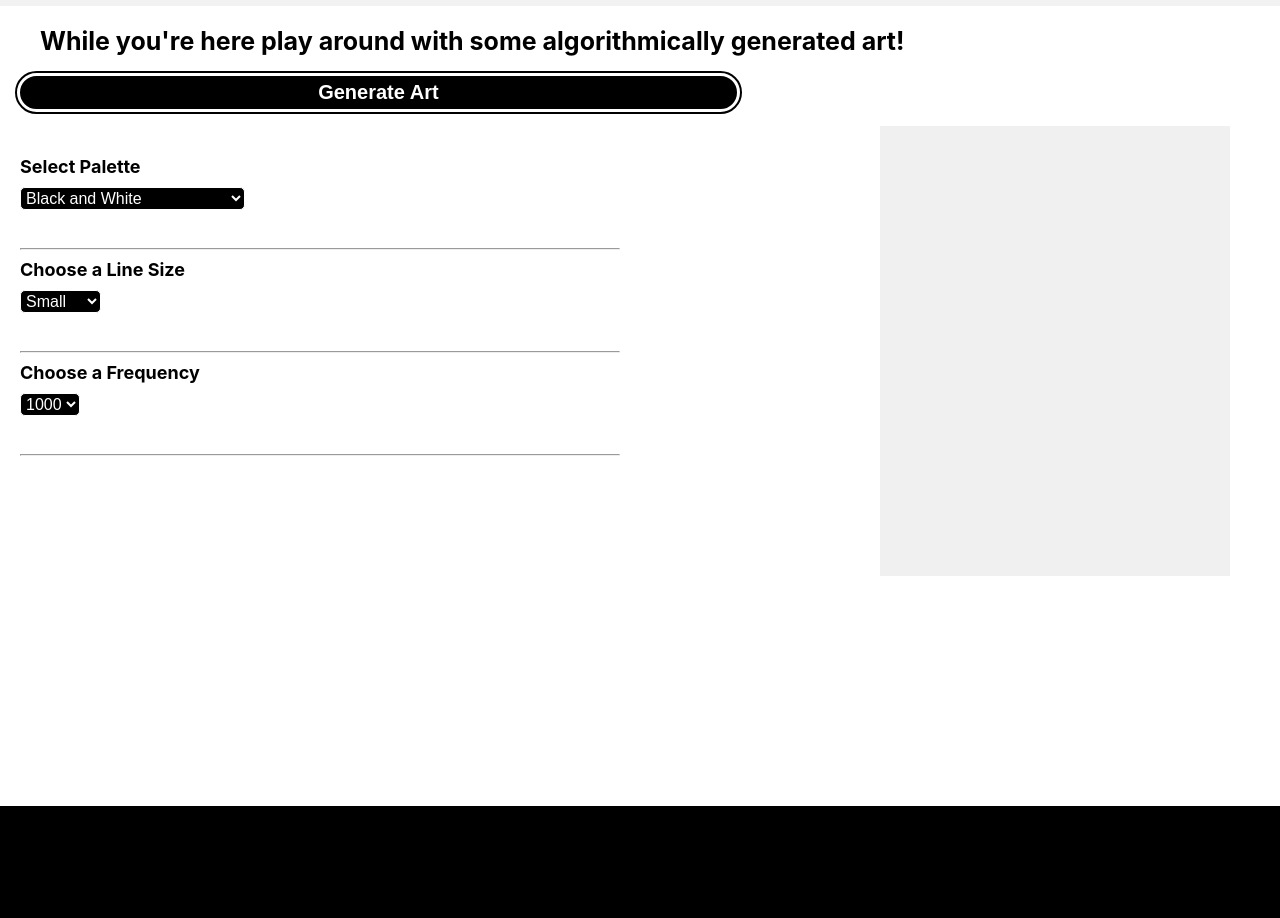
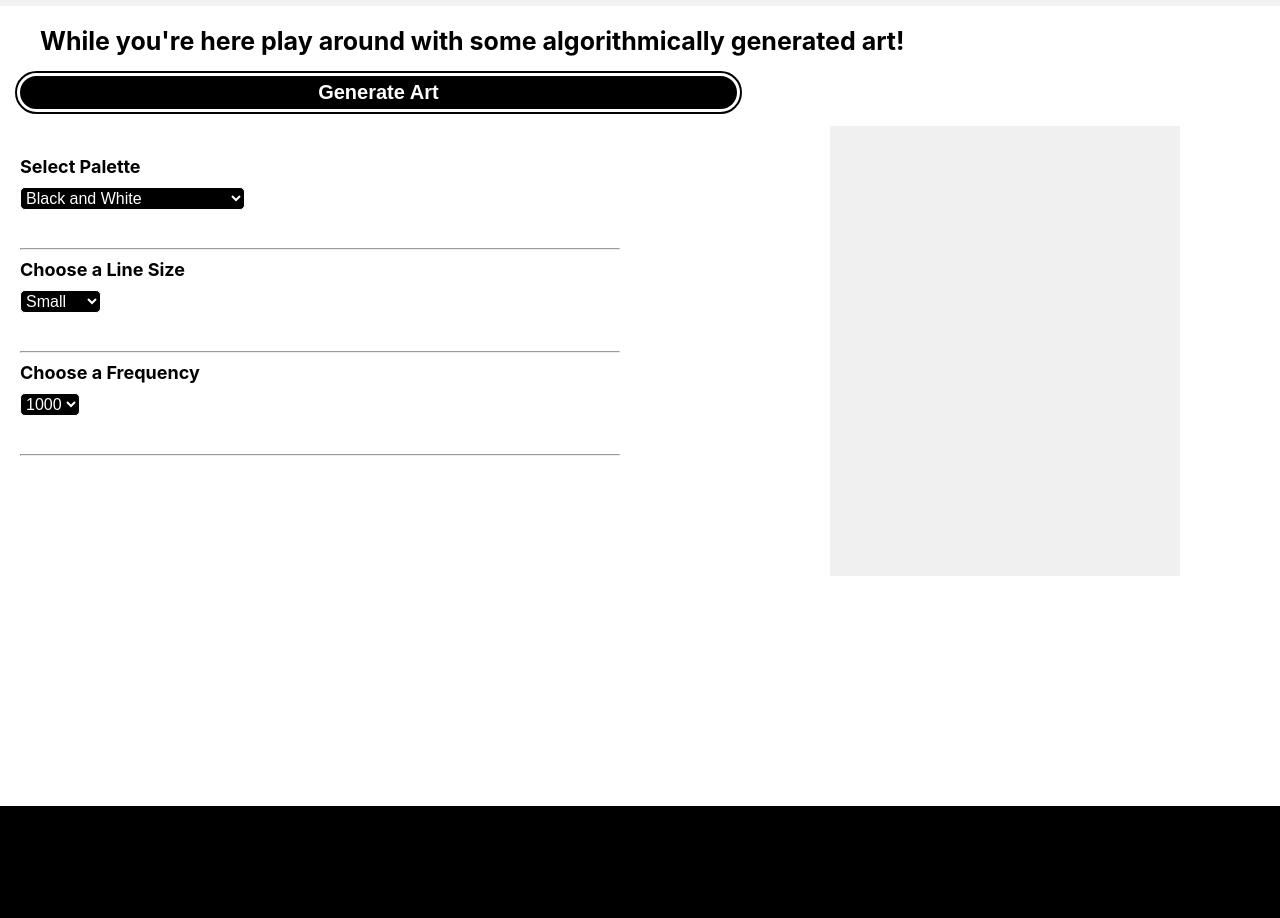
Before and after one commit to ammarj15/myPersonalWebsite, a React (Create React App) app: page / in a window 1280 px wide. Shown: the part 3340-4258 px from the top of the page. Built offline with nearby package versions, Linux system fonts and the light colour scheme.

Commit message:
canvas position

```diff
--- a/src/styles/Art.scss
+++ b/src/styles/Art.scss
@@ -106,7 +106,7 @@
   height: 450px; /* Set the height to match your canvas height */
   background-color: #f0f0f0; /* Set the background color or any other styles */
   float: right;
-  margin-right: 50px;
+  margin-right: 100px;
   margin-top: -130px;
 }
 
```
